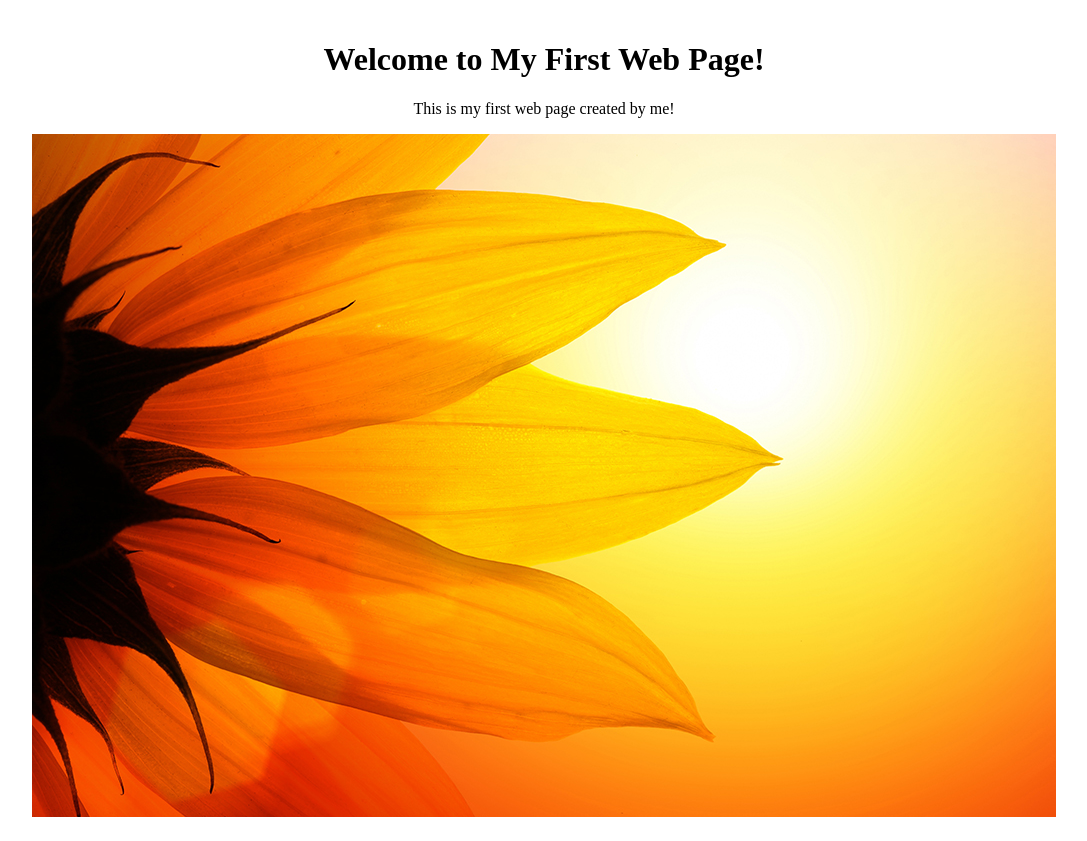
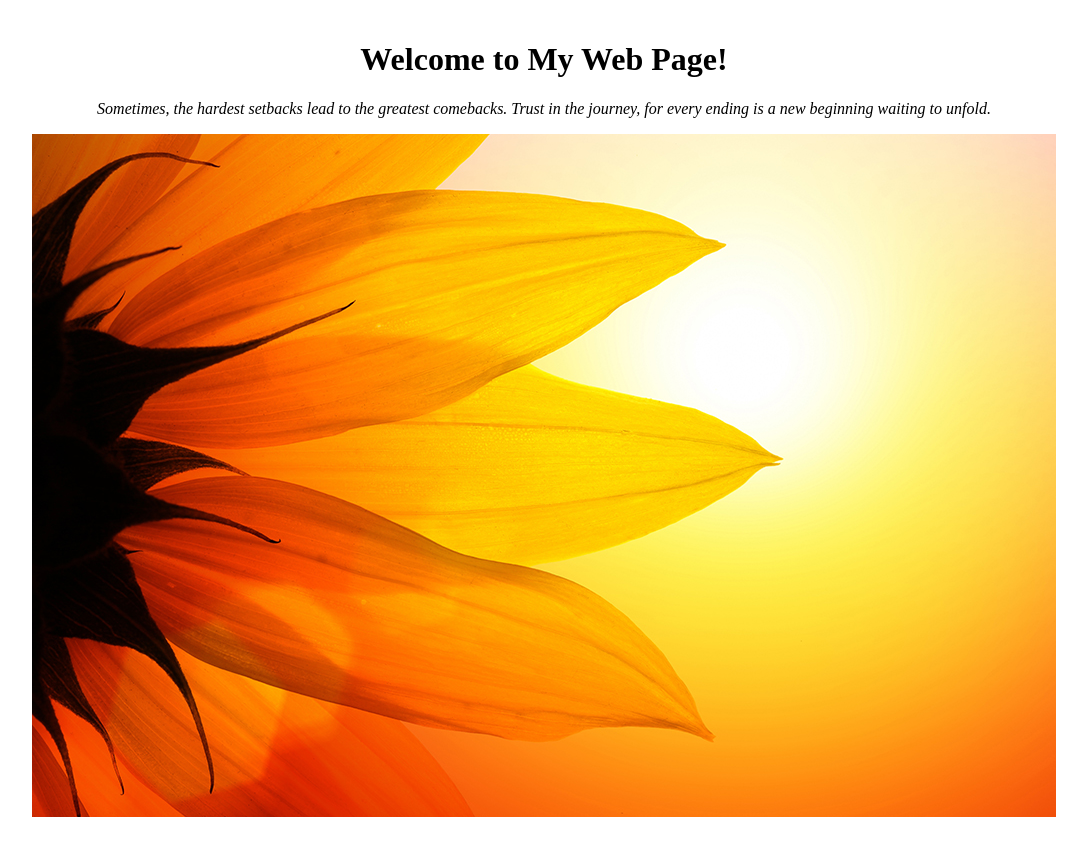
Before and after one commit to prajparab/webpage, a plain HTML site: page index.html in a window 1280 px wide. Shown: the whole page, without its empty margins (96-1183 px from the left). Drawn offline with Linux system fonts and the light colour scheme.

Commit message:
Update index.html

```diff
--- a/index.html
+++ b/index.html
@@ -16,8 +16,8 @@
     </style>
 </head>
 <body>
-    <h1>Welcome to My First Web Page!</h1>
-    <p>This is my first web page created by me!</p>
-    <img src="New-Beginnings.jpg" alt="Hello" />
+<h1>Welcome to My Web Page!</h1>
+<p><em>Sometimes, the hardest setbacks lead to the greatest comebacks. Trust in the journey, for every ending is a new beginning waiting to unfold.</em></p>
+<img src="New-Beginnings.jpg" alt="Hello" />
 </body>
 </html>
```
